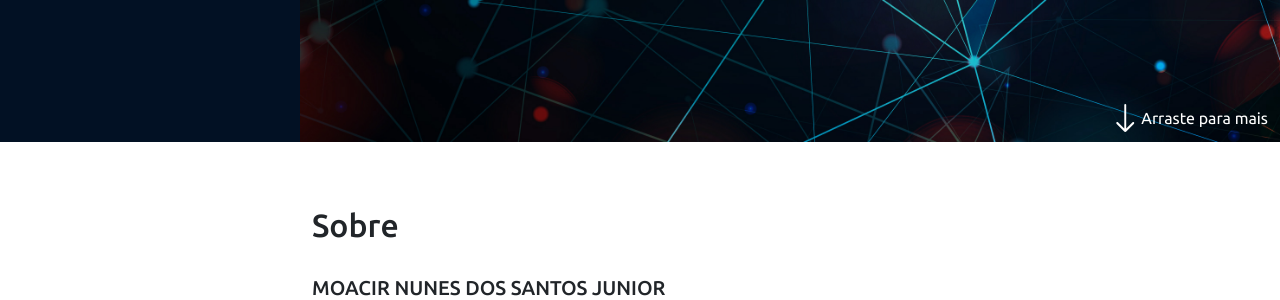
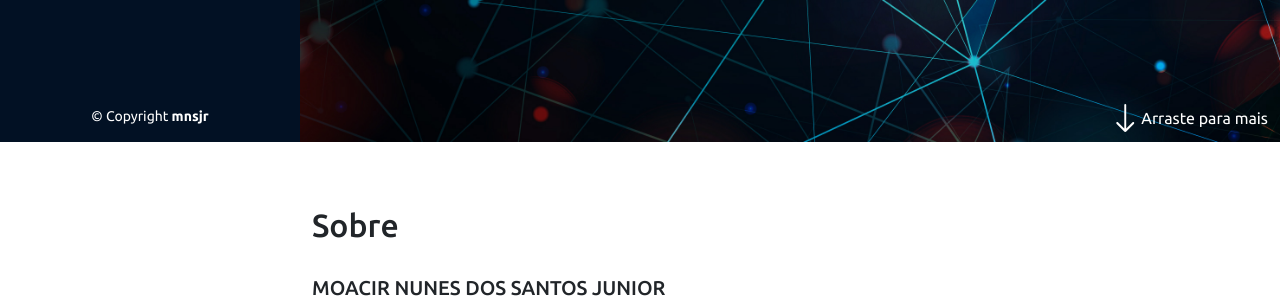
Before and after one commit to mnsjr/Projeto-CV-Flask-Responsivo, a Flask app: page / in a window 1280 px wide. Shown: the part 658-958 px from the top of the page. Run offline with Flask 2, Linux system fonts and the light colour scheme; some libraries are stand-ins or nearby versions.

Commit message:
end project

```diff
--- a/static/style.css
+++ b/static/style.css
@@ -342,3 +342,24 @@ i.menu-mobile {
     top: 30px;
     right: 30px;
 }
+
+#footer {
+    padding: 15px;
+    color: #fff;
+    font-size: 14px;
+    position: fixed;
+    left: 0;
+    bottom: 0;
+    width: 300px;
+    z-index: 9999;
+    background-color: #021124;
+    transition: 0.3s;
+}
+
+@media (max-width: 1012px) {
+    #footer {
+    position: static;
+    width: auto;
+    padding: 20px 15px;
+    }
+}
--- a/templates/base.html
+++ b/templates/base.html
@@ -23,10 +23,20 @@
       {% block body %}
       {% endblock %}
 
-      {% include 'footer.html' %}
-
 
   </main>
+
+  <footer id="footer">
+
+    <div class="container">
+
+        <div class="text-center">
+            &copy; Copyright <strong>mnsjr</strong>
+        </div>
+
+    </div>
+
+  </footer>
 
     <script src="../static/bootstrap/js/bootstrap.bundle.min.js"></script>
     <script src="../static/script.js"></script>
```
Also changed, not shown: templates/footer.html (deleted).
